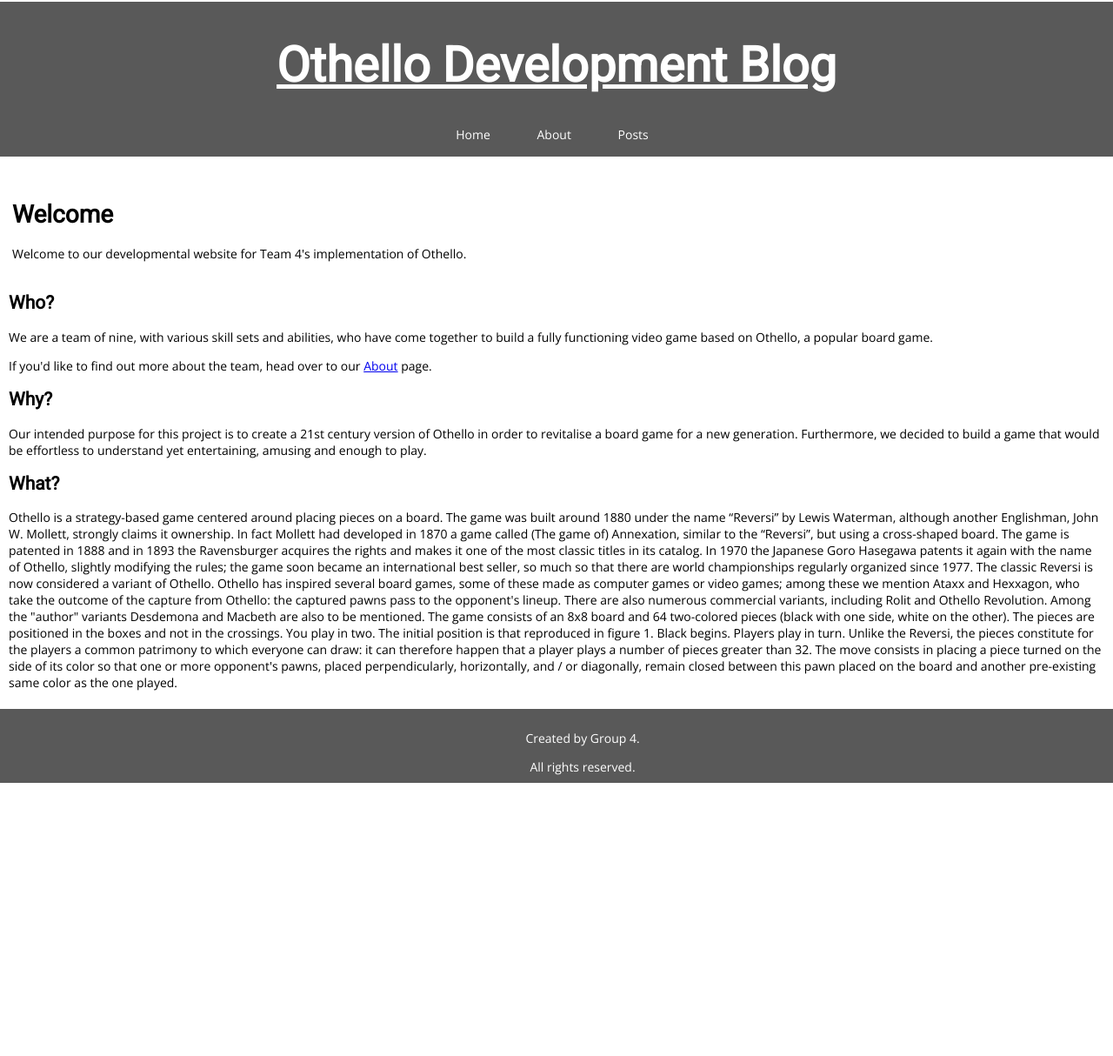
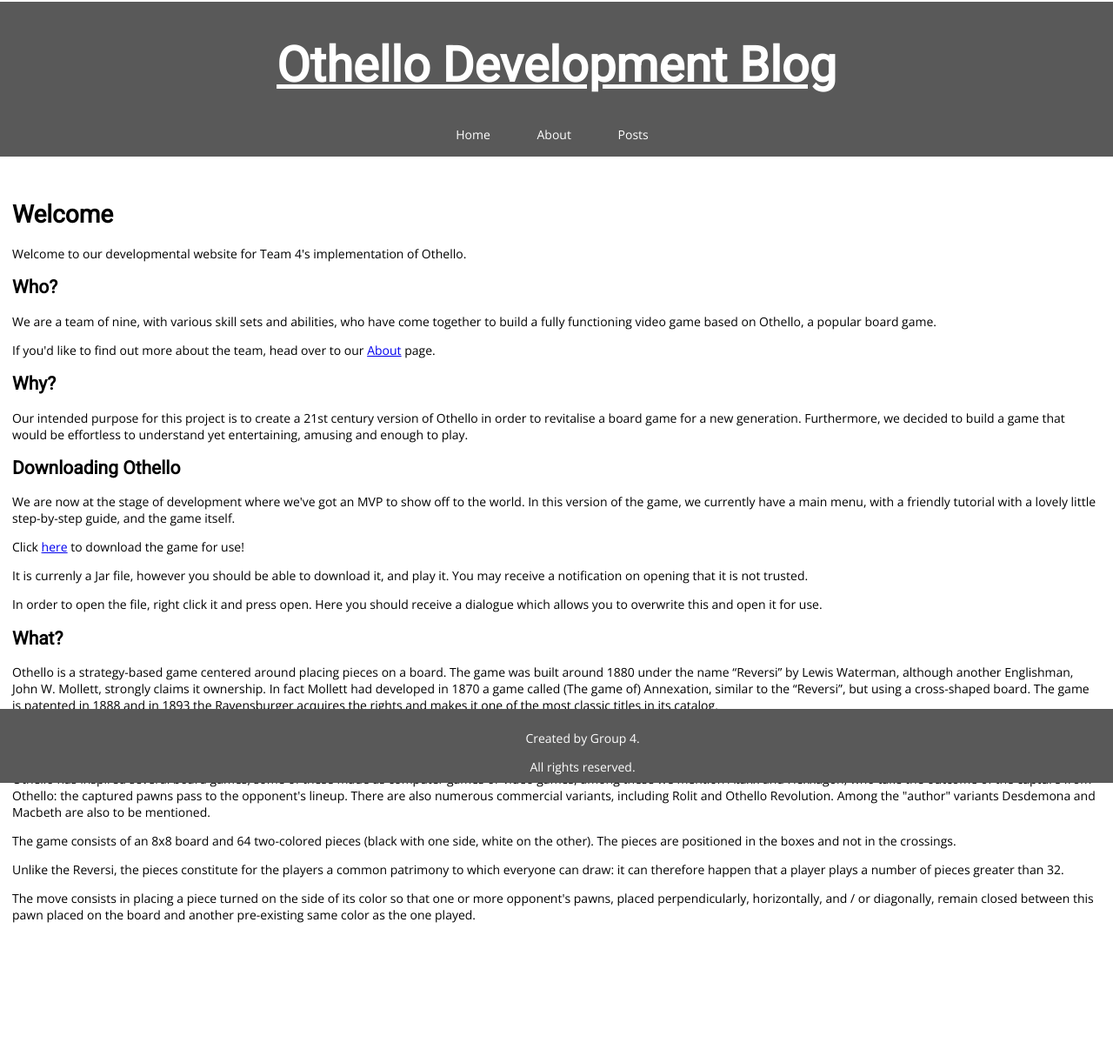
Before and after one commit to SaileshPatel/othello-website, a Jekyll site: the page built from index.html, in a window 1280 px wide. Shown: the whole page at 87% size. Built offline with Jekyll 4.4.1, drawn with Linux system fonts in a browser that asks for light colours; before the commit the page ends 943 px from its top, so only the background shows below that.

Commit message:
added download link

```diff
--- a/css/main.scss
+++ b/css/main.scss
@@ -47,7 +47,8 @@
 header a {
   color: white;
 }
-.cd1{
+
+.index-body{
   padding: 4px;
 }
 
@@ -94,7 +95,3 @@
   padding: 10px;
   flex: auto;
 }
-
-#What{
-  padding-bottom: 10px;
-}
--- a/index.html
+++ b/index.html
@@ -1,30 +1,35 @@
 ---
 layout: page
 ---
-<div class="cd1">
+<div class="index-body">
     <h1>Welcome</h1>
     <p>Welcome to our developmental website for Team 4's implementation of Othello.</p>
-</div>
 
-<div class="Who">
   <h2>Who?</h2>
   <p>We are a team of nine, with various skill sets and abilities, who have come together to build a fully functioning video game based on Othello, a popular board game.</p>
   <p>If you'd like to find out more about the team, head over to our <a href="about/">About</a> page.</p>
-</div>
 
   <h2>Why?</h2>
   <p>Our intended purpose for this project is to create a 21st century version of Othello in order to revitalise a board game for a new generation. Furthermore, we decided to build a game that would be effortless to understand yet entertaining, amusing and enough to play.</p>
 
 
+  <h2>Downloading Othello</h2>
+  <p>We are now at the stage of development where we've got an MVP to show off to the world. In this version of the game, we currently have a main menu, with a friendly tutorial with a lovely little step-by-step guide, and the game itself.</p>
+  <p>Click <a href="http://www.othellog4.com/downloads/othello.jar">here</a> to download the game for use!</p>
+  <p>It is currenly a Jar file, however you should be able to download it, and play it. You may receive a notification on opening that it is not trusted.</p>
+  <p>In order to open the file, right click it and press open. Here you should receive a dialogue which allows you to overwrite this and open it for use.</p>
 
-<div class="What">
   <h2>What?</h2>
-<p>Othello is a strategy-based game centered around placing pieces on a board. The game was built around 1880 under the name “Reversi” by Lewis Waterman, although another Englishman, John W. Mollett, strongly claims it ownership. In fact Mollett had developed in 1870 a game called (The game of) Annexation, similar to the “Reversi”, but using a cross-shaped board. The game is patented in 1888 and in 1893 the Ravensburger acquires the rights and makes it one of the most classic titles in its catalog. In 1970 the Japanese Goro Hasegawa patents it again with the name of Othello, slightly modifying the rules; the game soon became an international best seller, so much so that there are world championships regularly organized since 1977. The classic Reversi is now considered a variant of Othello.
-Othello has inspired several board games, some of these made as computer games or video games; among these we mention Ataxx and Hexxagon, who take the outcome of the capture from Othello: the captured pawns pass to the opponent's lineup. There are also numerous commercial variants, including Rolit and Othello Revolution. Among the "author" variants Desdemona and Macbeth are also to be mentioned.
+  <p>Othello is a strategy-based game centered around placing pieces on a board. The game was built around 1880 under the name “Reversi” by Lewis Waterman, although another Englishman, John W. Mollett, strongly claims it ownership. In fact Mollett had developed in 1870 a game called (The game of) Annexation, similar to the “Reversi”, but using a cross-shaped board. The game is patented in 1888 and in 1893 the Ravensburger acquires the rights and makes it one of the most classic titles in its catalog.</p>
 
-The game consists of an 8x8 board and 64 two-colored pieces (black with one side, white on the other). The pieces are positioned in the boxes and not in the crossings.
-You play in two. The initial position is that reproduced in figure 1.
-Black begins. Players play in turn.
-Unlike the Reversi, the pieces constitute for the players a common patrimony to which everyone can draw: it can therefore happen that a player plays a number of pieces greater than 32.
-The move consists in placing a piece turned on the side of its color so that one or more opponent's pawns, placed perpendicularly, horizontally, and / or diagonally, remain closed between this pawn placed on the board and another pre-existing same color as the one played.</p>
+  <p>In 1970 the Japanese Goro Hasegawa patents it again with the name of Othello, slightly modifying the rules; the game soon became an international best seller, so much so that there are world championships regularly organized since 1977. The classic Reversi is now considered a variant of Othello.</p>
+
+  <p>Othello has inspired several board games, some of these made as computer games or video games; among these we mention Ataxx and Hexxagon, who take the outcome of the capture from Othello: the captured pawns pass to the opponent's lineup. There are also numerous commercial variants, including Rolit and Othello Revolution. Among the "author" variants Desdemona and Macbeth are also to be mentioned.</p>
+
+  <p>The game consists of an 8x8 board and 64 two-colored pieces (black with one side, white on the other). The pieces are positioned in the boxes and not in the crossings.</p>
+
+
+  <p>Unlike the Reversi, the pieces constitute for the players a common patrimony to which everyone can draw: it can therefore happen that a player plays a number of pieces greater than 32.</p>
+
+  <p>The move consists in placing a piece turned on the side of its color so that one or more opponent's pawns, placed perpendicularly, horizontally, and / or diagonally, remain closed between this pawn placed on the board and another pre-existing same color as the one played.</p>
 </div>
```
Lines whose indentation alone changed are shown as unchanged.
